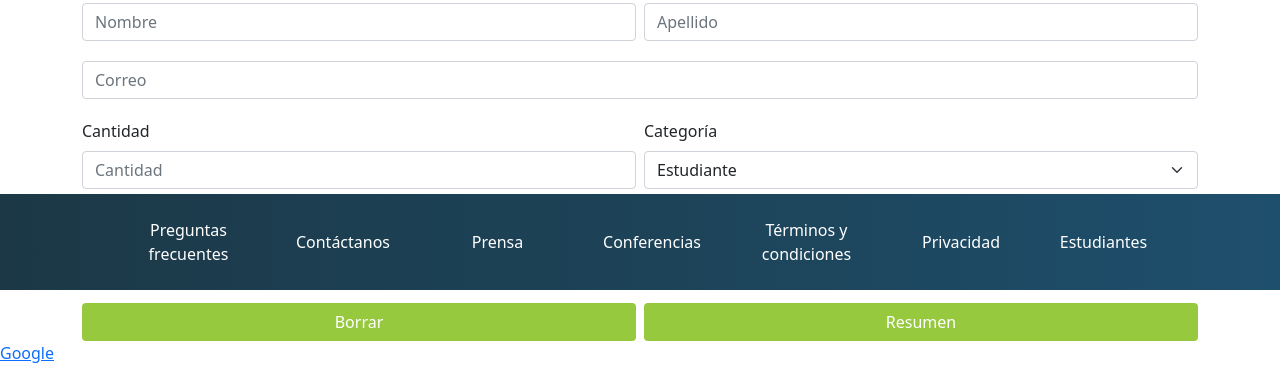
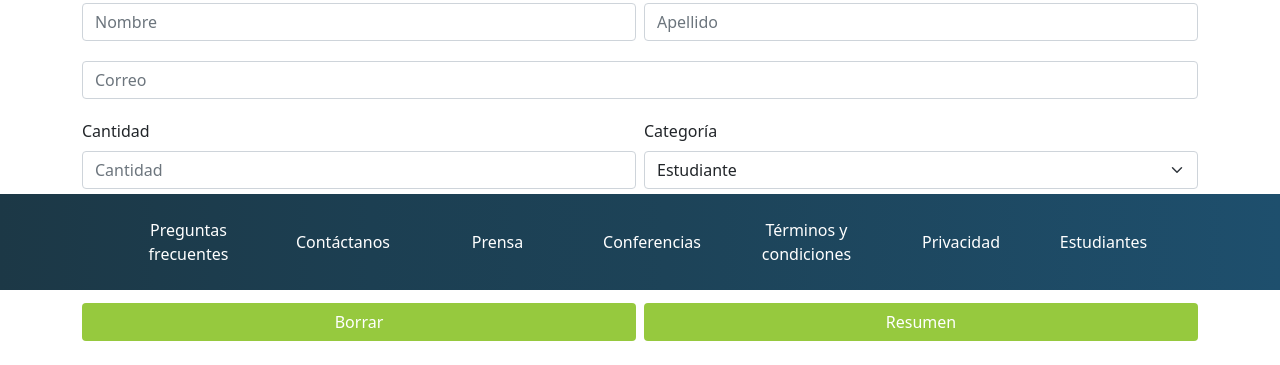
Before and after one commit to FrancoPisella/FrancoPisella.github.io, a plain HTML site: page tickets.html in a window 1280 px wide. Shown: the part 510-875 px from the top of the page. After the commit the page ends 851 px from the top, so only its background shows below. Drawn offline with nearby package versions, Linux system fonts and the light colour scheme.

Commit message:
Update tickets.html

```diff
--- a/tickets.html
+++ b/tickets.html
@@ -165,7 +165,7 @@
         </section>
     </footer>
 
-    <a href="https://www.google.com" target="_self">Google</a>
+
 
   <script src="script.js"></script>
     </body>
```
